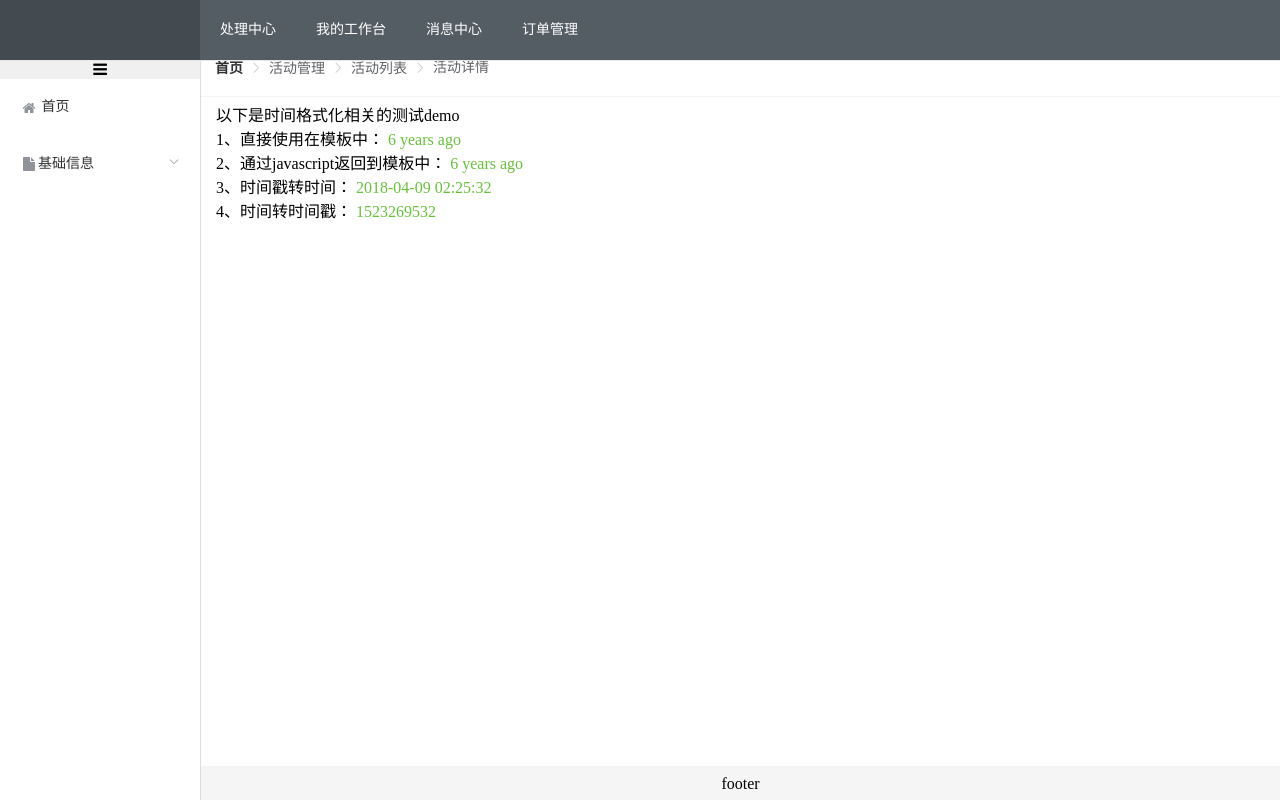
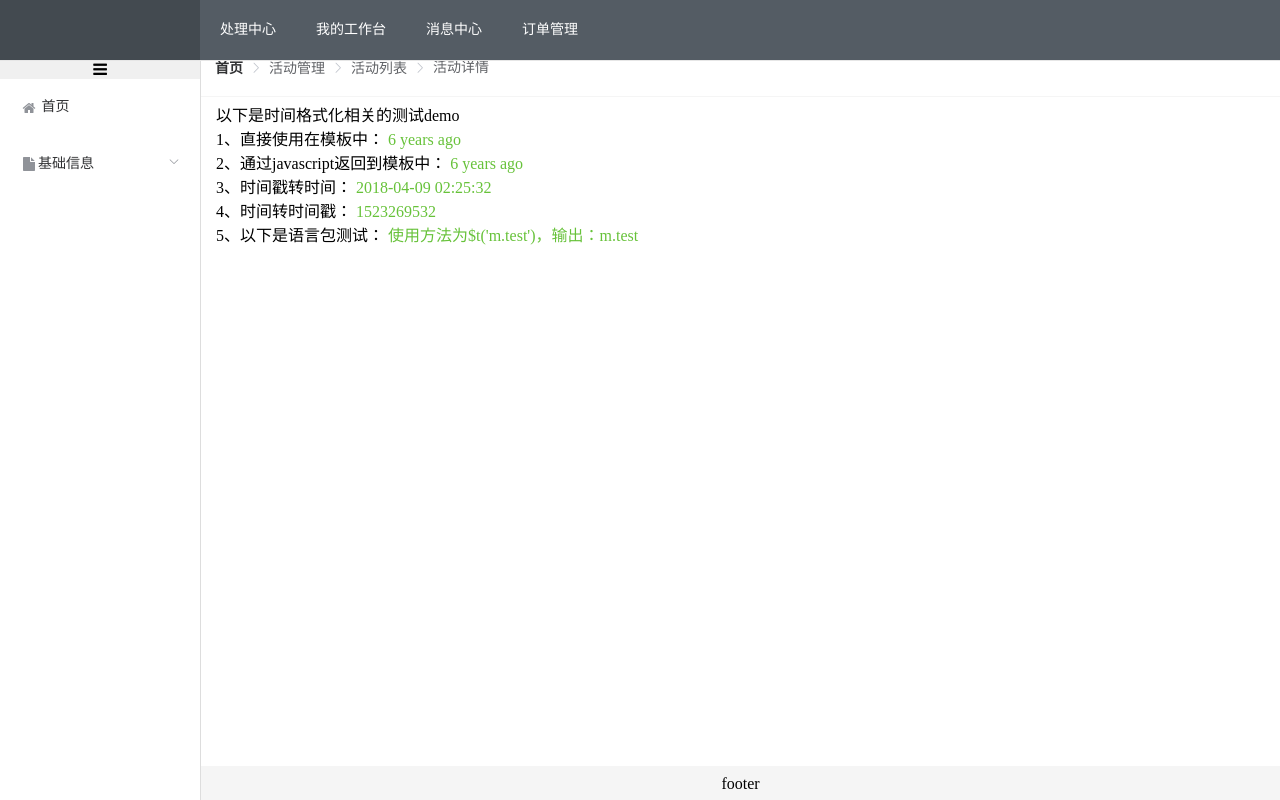
Before and after one commit to 522011796/vuecli-01-demo, a Vue app: page /basicInfo/form2 in a window 1280 px wide. Built offline with nearby package versions, Linux system fonts and the light colour scheme.

Commit message:
增加语言包

```diff
--- a/package.json
+++ b/package.json
@@ -56,6 +56,7 @@
     "shelljs": "^0.7.6",
     "uglifyjs-webpack-plugin": "^1.1.1",
     "url-loader": "^0.5.8",
+    "vue-i18n": "^7.6.0",
     "vue-jest": "^1.0.2",
     "vue-loader": "^13.3.0",
     "vue-style-loader": "^3.0.1",
--- a/src/main.js
+++ b/src/main.js
@@ -7,6 +7,17 @@ import ElementUI from 'element-ui';
 import 'element-ui/lib/theme-chalk/index.css';
 import 'font-awesome/css/font-awesome.css'
 import moment from 'moment';
+import VueI18n from 'vue-i18n'
+
+//国际化
+Vue.use(VueI18n);
+const i18n = new VueI18n({
+  locale: 'zh-CN',    // 语言标识
+  //this.$i18n.locale // 通过切换locale的值来实现语言切换
+  messages: {
+    'zh-CN': require('./lang/zh'),   // 中文语言包
+  }
+});
 
 //时间格式化插件
 Vue.prototype.$moment = moment
@@ -28,6 +39,7 @@ Vue.config.productionTip = false
 /* eslint-disable no-new */
 new Vue({
   el: '#app',
+  i18n,  //国际化
   router,
   components: { App },
   template: '<App/>'
--- a/src/page/index.vue
+++ b/src/page/index.vue
@@ -17,6 +17,10 @@
       4、时间转时间戳：
       <span style="color:#67C23A">{{$moment("2018-4-9 10:25:32").format('X')}}</span>
     </div>
+    <div>
+      5、以下是语言包测试：
+      <span style="color:#67C23A">使用方法为$t('m.test')，输出：{{$t('m.test')}}</span>
+    </div>
   </div>
 </template>
 <script>
```
Also changed, not shown: 2 other files (tests, documents, lock files or other folders).
